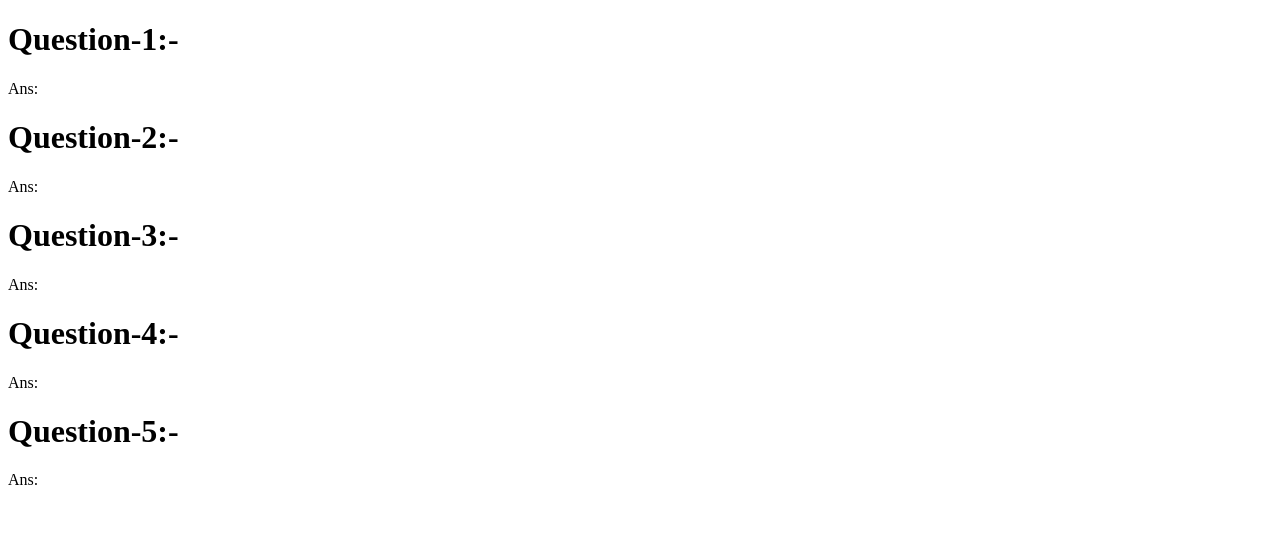
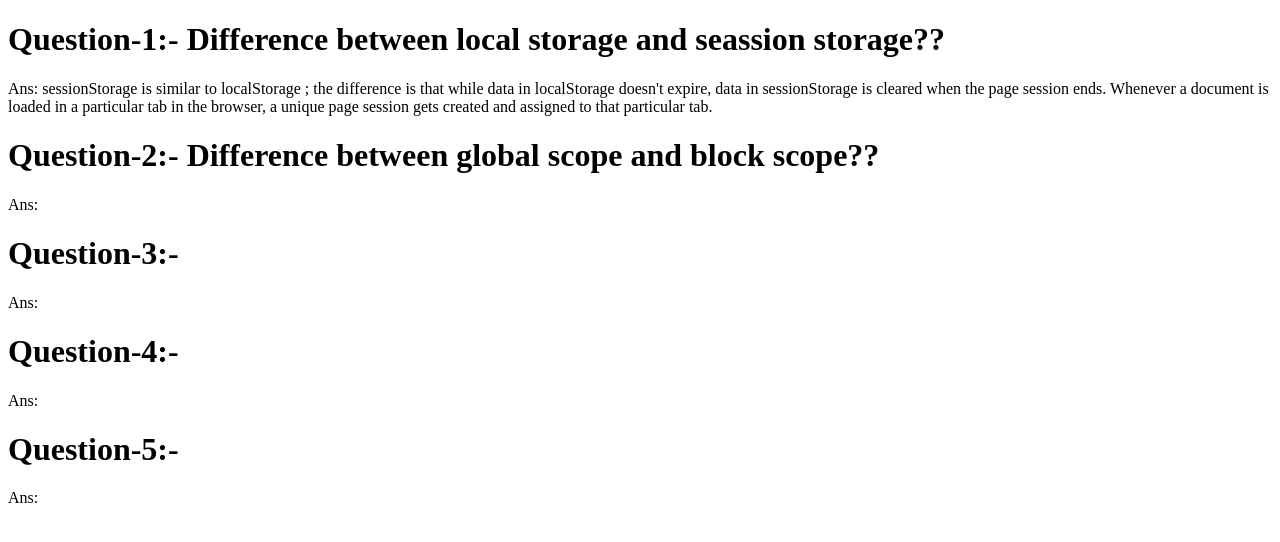
Before and after one commit to Nizam-Shejan11/debug-07, a plain HTML site: page blog.html in a window 1280 px wide. Drawn offline with Linux system fonts and the light colour scheme.

Commit message:
first qsn added

```diff
--- a/blog.html
+++ b/blog.html
@@ -8,11 +8,19 @@
   </head>
   <body>
     <div>
-      <h1>Question-1:-</h1>
-      <p>Ans:</p>
+      <h1>
+        Question-1:- Difference between local storage and seassion storage??
+      </h1>
+      <p>
+        Ans: sessionStorage is similar to localStorage ; the difference is that
+        while data in localStorage doesn't expire, data in sessionStorage is
+        cleared when the page session ends. Whenever a document is loaded in a
+        particular tab in the browser, a unique page session gets created and
+        assigned to that particular tab.
+      </p>
     </div>
     <div>
-      <h1>Question-2:-</h1>
+      <h1>Question-2:- Difference between global scope and block scope??</h1>
       <p>Ans:</p>
     </div>
     <div>
```
